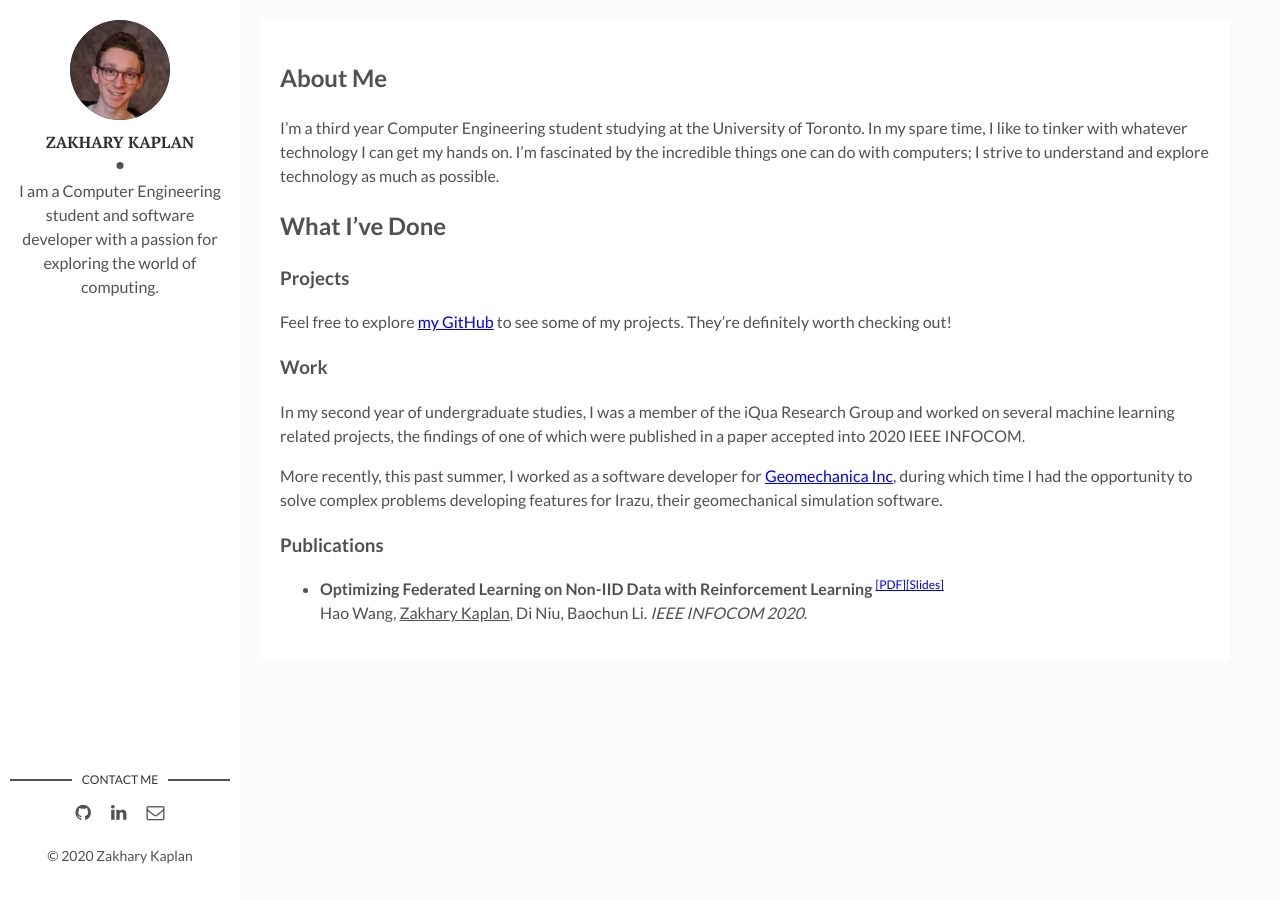
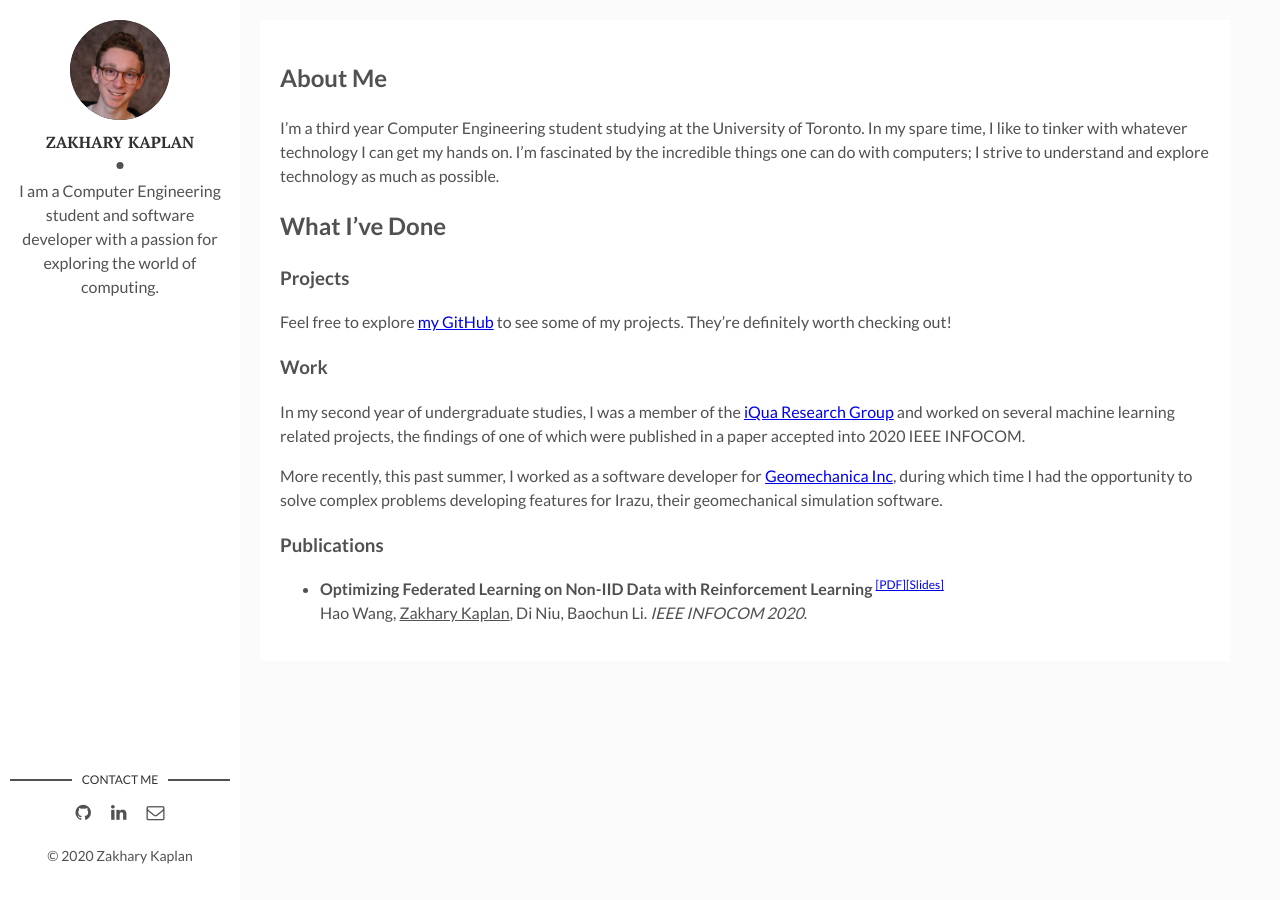
Before and after one commit to zakharykaplan/zakharykaplan.github.io, a Jekyll site: the page built from index.md, in a window 1280 px wide. Built offline with Jekyll 4.4.1, drawn with Linux system fonts in a browser that asks for light colours; part of the change alters nothing that is shown.

```diff
--- a/index.md
+++ b/index.md
@@ -17,7 +17,7 @@ Feel free to explore [my GitHub](https://github.com/zakharykaplan) to see some o
 
 ### Work
 
-In my second year of undergraduate studies, I was a member of the iQua Research Group and worked on several machine learning related projects, the findings of one of which were published in a paper accepted into 2020 IEEE INFOCOM.
+In my second year of undergraduate studies, I was a member of the [iQua Research Group](https://iqua.ece.toronto.edu) and worked on several machine learning related projects, the findings of one of which were published in a paper accepted into 2020 IEEE INFOCOM.
 
 More recently, this past summer, I worked as a software developer for [Geomechanica Inc](https://www.geomechanica.com), during which time I had the opportunity to solve complex problems developing features for Irazu, their geomechanical simulation software.
 
```
